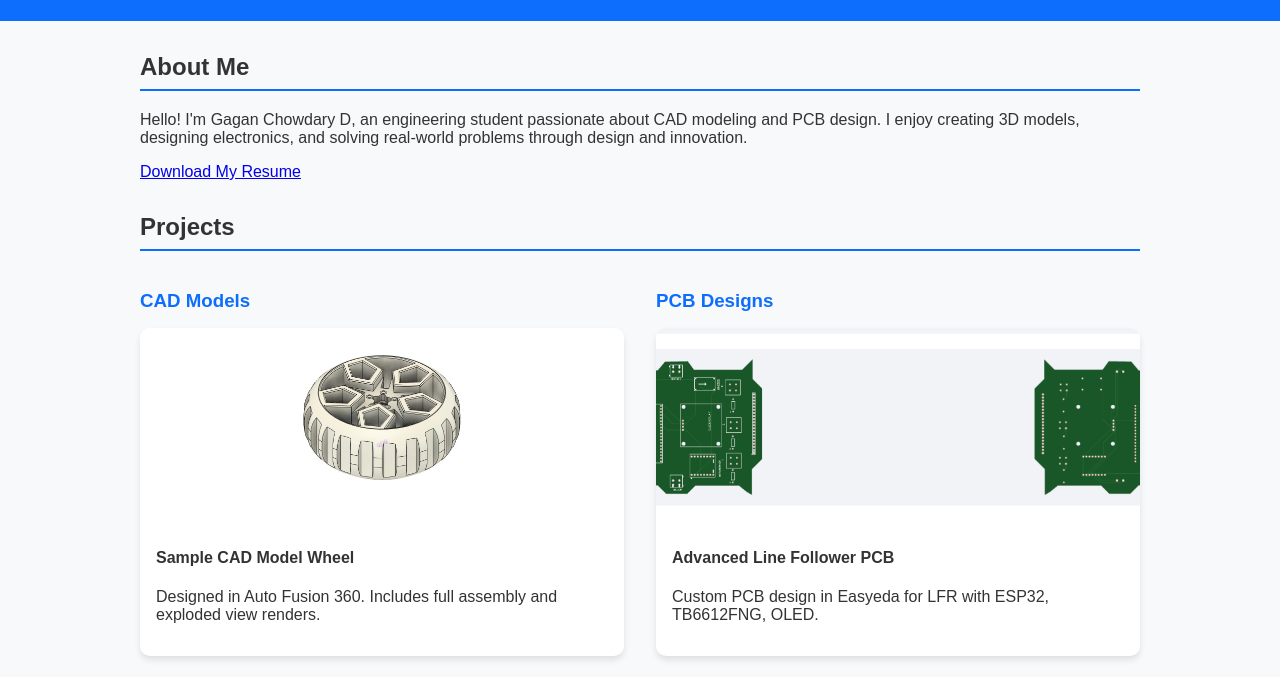
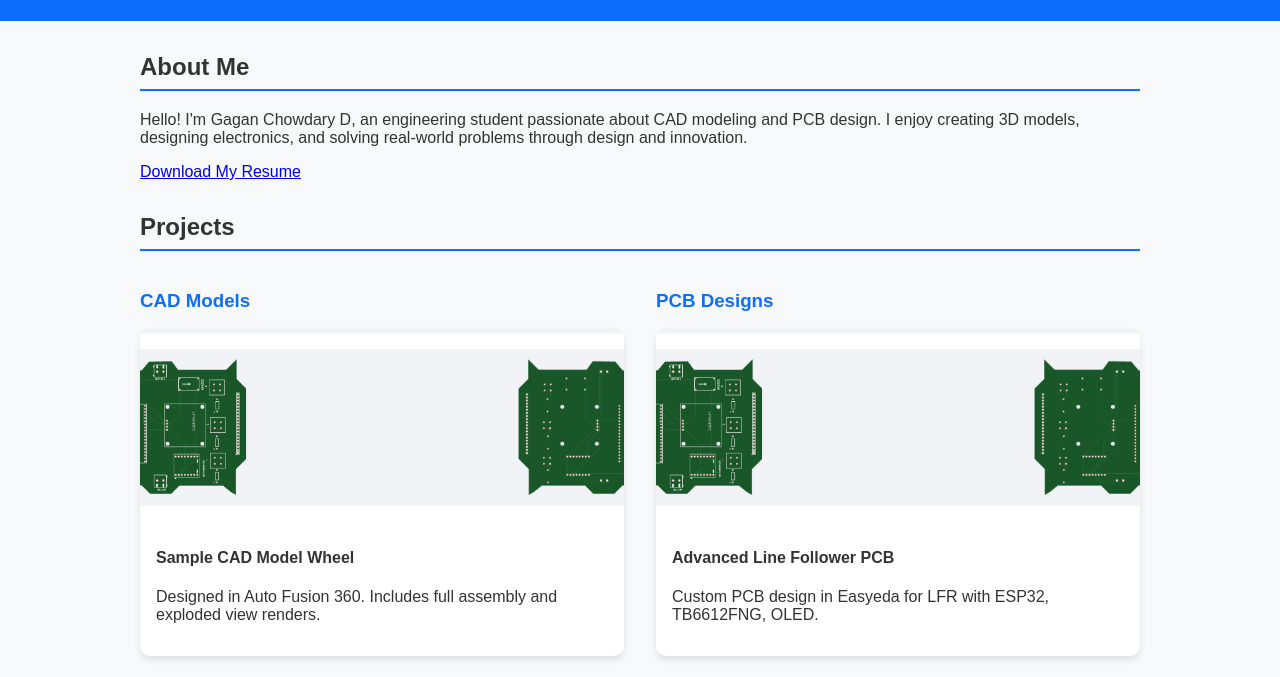
Before and after one commit to Gaganyesh/kira.github.io, a plain HTML site: page index.html in a window 1280 px wide. Shown: the part 82-759 px from the top of the page. Drawn offline with Linux system fonts and the light colour scheme.

Commit message:
Update index.html

```diff
--- a/index.html
+++ b/index.html
@@ -97,7 +97,7 @@
     <div class="column">
       <h3>CAD Models</h3>
       <div class="card">
-        <img src="Wheel.jpg" alt="CAD Wheel Model" />
+        <img src="LFR.png" alt="CAD Wheel Model" />
         <div class="card-content">
           <h4>Sample CAD Model Wheel</h4>
           <p>Designed in Auto Fusion 360. Includes full assembly and exploded view renders.</p>
```
